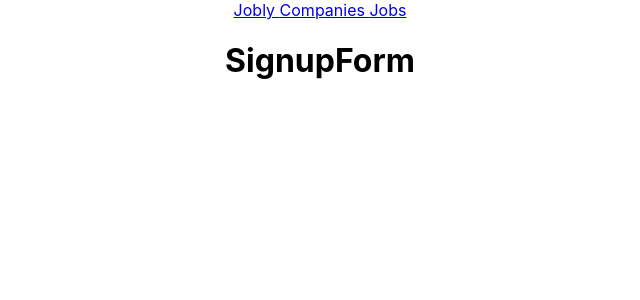
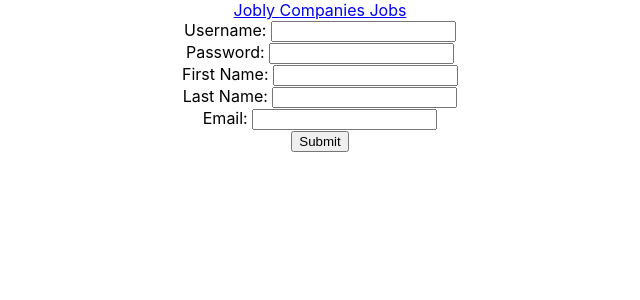
Before and after one commit to kirra-hyde/react-jobly, a React (Create React App) app: page /signup in a window 1280 px wide. Shown: the top 300 px of the page, without its empty margins (320-960 px from the left). Built offline with nearby package versions, Linux system fonts and the light colour scheme; no server answers; the HTML template or start-up script is replaced by a standard one.

Commit message:
Register API issue resolved

```diff
--- a/src/SignupForm.js
+++ b/src/SignupForm.js
@@ -1,4 +1,4 @@
-import React from "react";
+import React, { useState } from "react";
 
 /** Renders registration form.
  *
@@ -11,11 +11,83 @@
 
 
 function SignupForm( { signUp }) {
+  const [formData, setFormData] = useState({
+    username: "",
+    password: "",
+    firstName: "",
+    lastName: "",
+    email: ""
+  })
 
-  signUp({username: "z1278", firstName: "Kirra", lastName: "Hyde", email: "email@gmail.com", password: "password"});
-  console.log("In form")
+  /** update search term. */
+  function handleChange(evt) {
+    const input = evt.target;
+    setFormData(formData => ({
+      ...formData,
+      [input.name]: input.value,
+    }));
+  }
+
+  /** On form submission, send searchTerm to parent. */
+  function handleSubmit(evt) {
+    evt.preventDefault();
+    signUp(formData);
+  }
+
   return (
-    <h1>SignupForm</h1>
+    <form className="SignupForm" onSubmit={handleSubmit}>
+      <div>
+        <label htmlFor="username">Username: </label>
+        <input
+            name="username"
+            type="text"
+            onChange={handleChange}
+            value={formData.username}
+            required
+        />
+      </div>
+      <div>
+        <label htmlFor="password">Password: </label>
+        <input
+            name="password"
+            type="new-password"
+            onChange={handleChange}
+            value={formData.password}
+            required
+        />
+      </div>
+      <div>
+        <label htmlFor="firstName">First Name: </label>
+        <input
+            name="firstName"
+            type="text"
+            onChange={handleChange}
+            value={formData.firstName}
+            required
+        />
+      </div>
+      <div>
+        <label htmlFor="lastName">Last Name: </label>
+        <input
+            name="lastName"
+            type="text"
+            onChange={handleChange}
+            value={formData.lastName}
+            required
+        />
+      </div>
+      <div>
+        <label htmlFor="email">Email: </label>
+        <input
+            name="email"
+            type="email"
+            onChange={handleChange}
+            value={formData.email}
+            required
+        />
+      </div>
+      <button>Submit</button>
+    </form>
   )
 }
 
```
